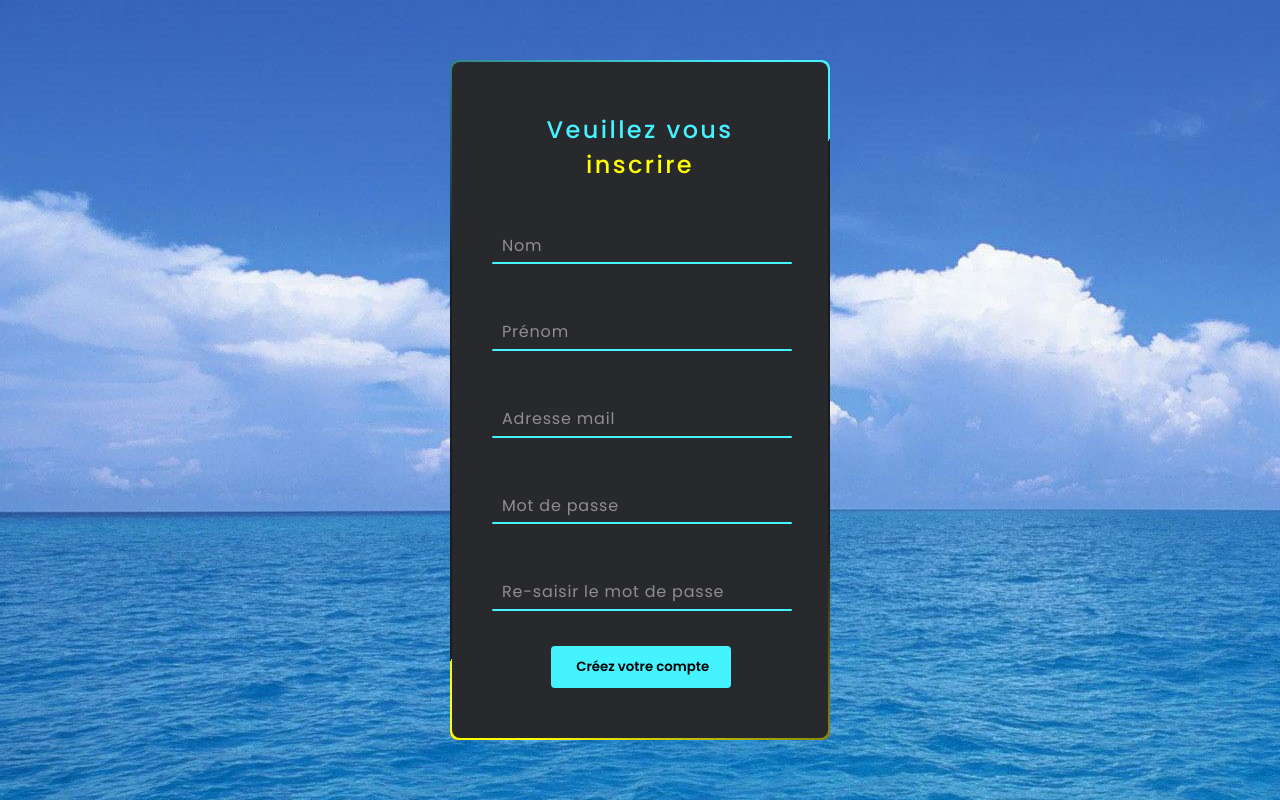
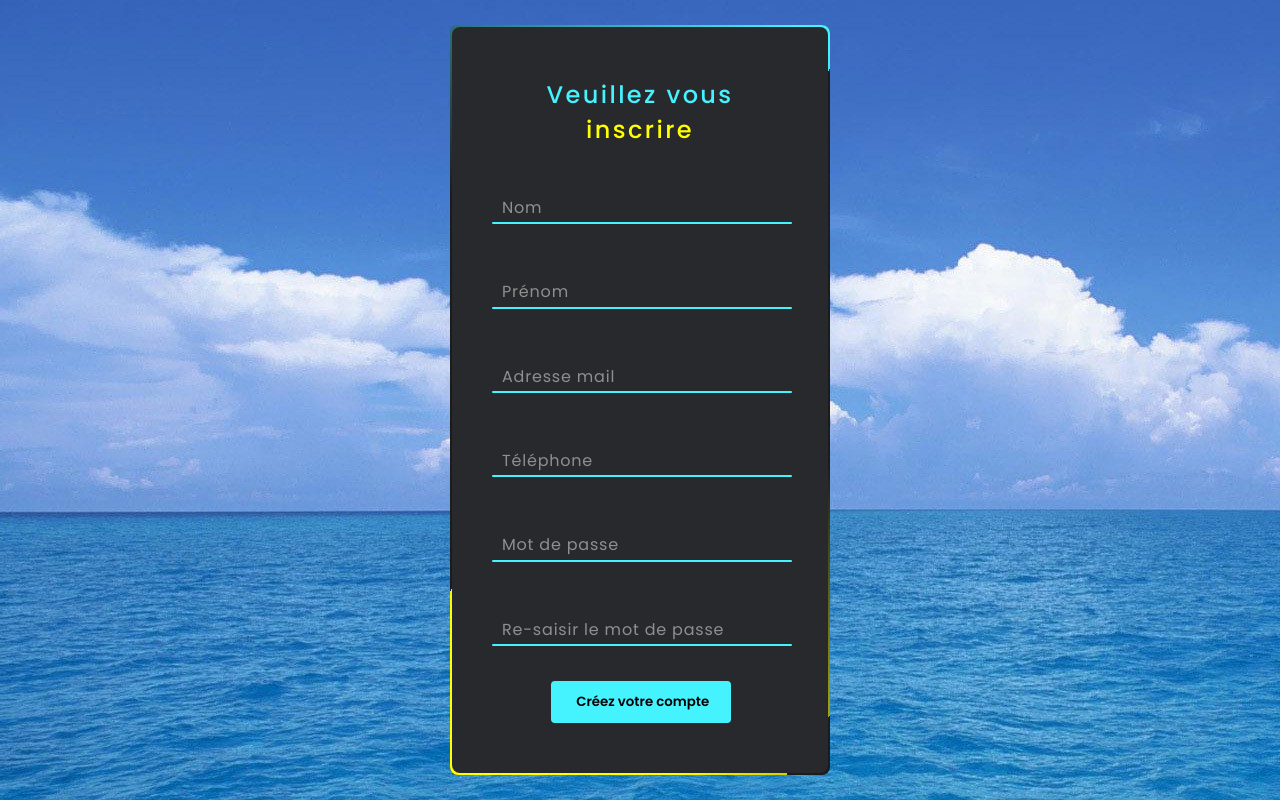
Before and after one commit to IUT-Blagnac/sae3-01-devapp-g1b-6, a PHP site: page /formulaireInscription.php in a window 1280 px wide. Run offline with PHP 8.4, Linux system fonts and the light colour scheme.

Commit message:
Ajout tel dans formulaire

```diff
--- a/Site/src/formulaireInscription.php
+++ b/Site/src/formulaireInscription.php
@@ -27,6 +27,11 @@
                 <i></i>
             </div>
             <div class="inputBox">
+                <input type="text" required>
+                <span>Téléphone</span>
+                <i></i>
+            </div>
+            <div class="inputBox">
                 <input type="password" required>
                 <span>Mot de passe</span>
                 <i></i>
--- a/Site/src/include/formulaire2.css
+++ b/Site/src/include/formulaire2.css
@@ -27,7 +27,7 @@ body{
 .box{
     position: relative;
     width: 380px;
-    height: 680px;
+    height: 750px;
     background: #1c1c1c;
     border-radius: 8px;
     overflow: hidden;
```
